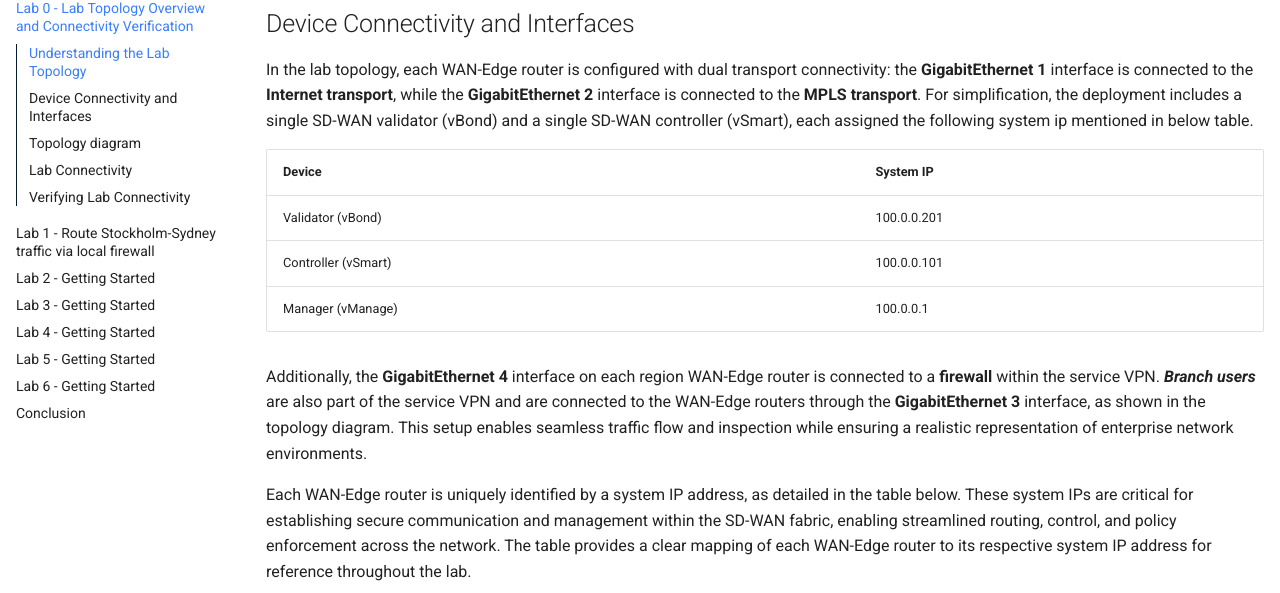
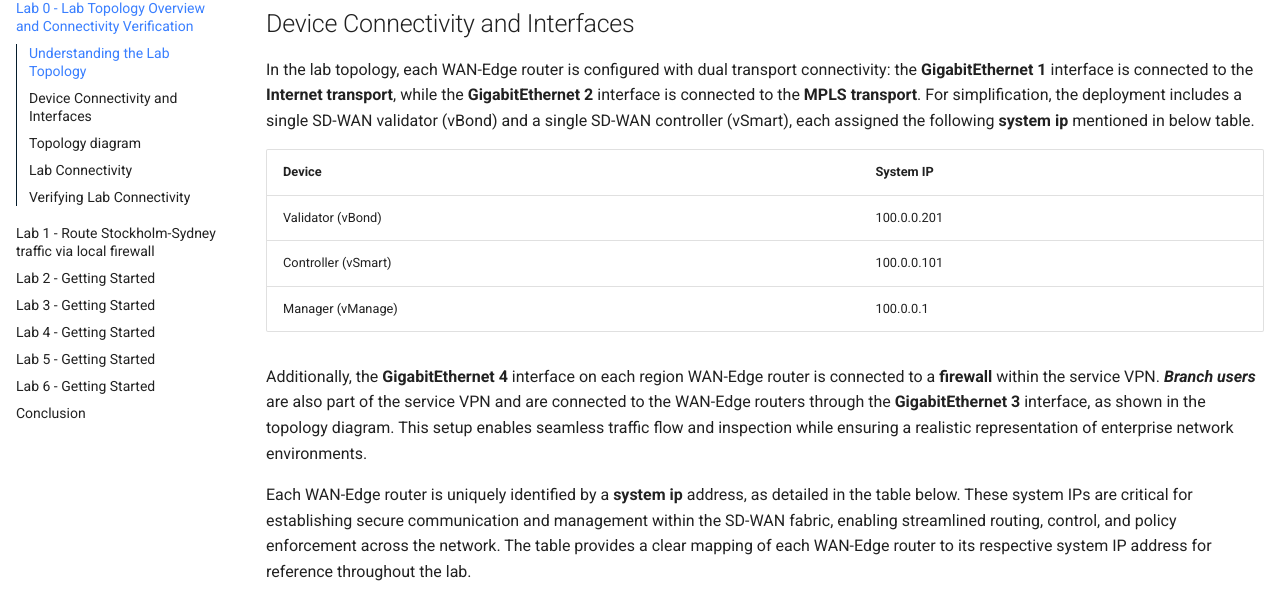
Before and after one commit to ciscodocs/ltrent-2008-clemea25, an MkDocs documentation site: the page built from docs/lab0_getting_started.md, in a window 1280 px wide and 900 px high, scrolled down 266 px. Shown: the part 175-768 px from the top of the window. Built offline with MkDocs 1.6.1 and Material for MkDocs 9.7.7, drawn with Linux system fonts in a browser that asks for light colours.

Commit message:
Lab 1 Guide

```diff
--- a/docs/lab0_getting_started.md
+++ b/docs/lab0_getting_started.md
@@ -5,7 +5,7 @@ This lab features a topology comprising four WAN-Edge routers strategically depl
 
 ## Device Connectivity and Interfaces
 
-In the lab topology, each WAN-Edge router is configured with dual transport connectivity: the **GigabitEthernet 1** interface is connected to the **Internet transport**, while the **GigabitEthernet 2** interface is connected to the **MPLS transport**. For simplification, the deployment includes a single SD-WAN validator (vBond) and a single SD-WAN controller (vSmart), each assigned the following system ip mentioned in below table.
+In the lab topology, each WAN-Edge router is configured with dual transport connectivity: the **GigabitEthernet 1** interface is connected to the **Internet transport**, while the **GigabitEthernet 2** interface is connected to the **MPLS transport**. For simplification, the deployment includes a single SD-WAN validator (vBond) and a single SD-WAN controller (vSmart), each assigned the following **system ip** mentioned in below table.
 
 | Device               | System IP   |
 |----------------------|-------------|
@@ -15,7 +15,7 @@ In the lab topology, each WAN-Edge router is configured with dual transport conn
 
 Additionally, the **GigabitEthernet 4** interface on each region WAN-Edge router is connected to a **firewall** within the service VPN. ***Branch users*** are also part of the service VPN and are connected to the WAN-Edge routers through the **GigabitEthernet 3** interface, as shown in the topology diagram. This setup enables seamless traffic flow and inspection while ensuring a realistic representation of enterprise network environments.
 
-Each WAN-Edge router is uniquely identified by a system IP address, as detailed in the table below. These system IPs are critical for establishing secure communication and management within the SD-WAN fabric, enabling streamlined routing, control, and policy enforcement across the network. The table provides a clear mapping of each WAN-Edge router to its respective system IP address for reference throughout the lab.
+Each WAN-Edge router is uniquely identified by a **system ip** address, as detailed in the table below. These system IPs are critical for establishing secure communication and management within the SD-WAN fabric, enabling streamlined routing, control, and policy enforcement across the network. The table provides a clear mapping of each WAN-Edge router to its respective system IP address for reference throughout the lab.
 
 | Device             | System IP |
 |:-------------------|-----------|
```
